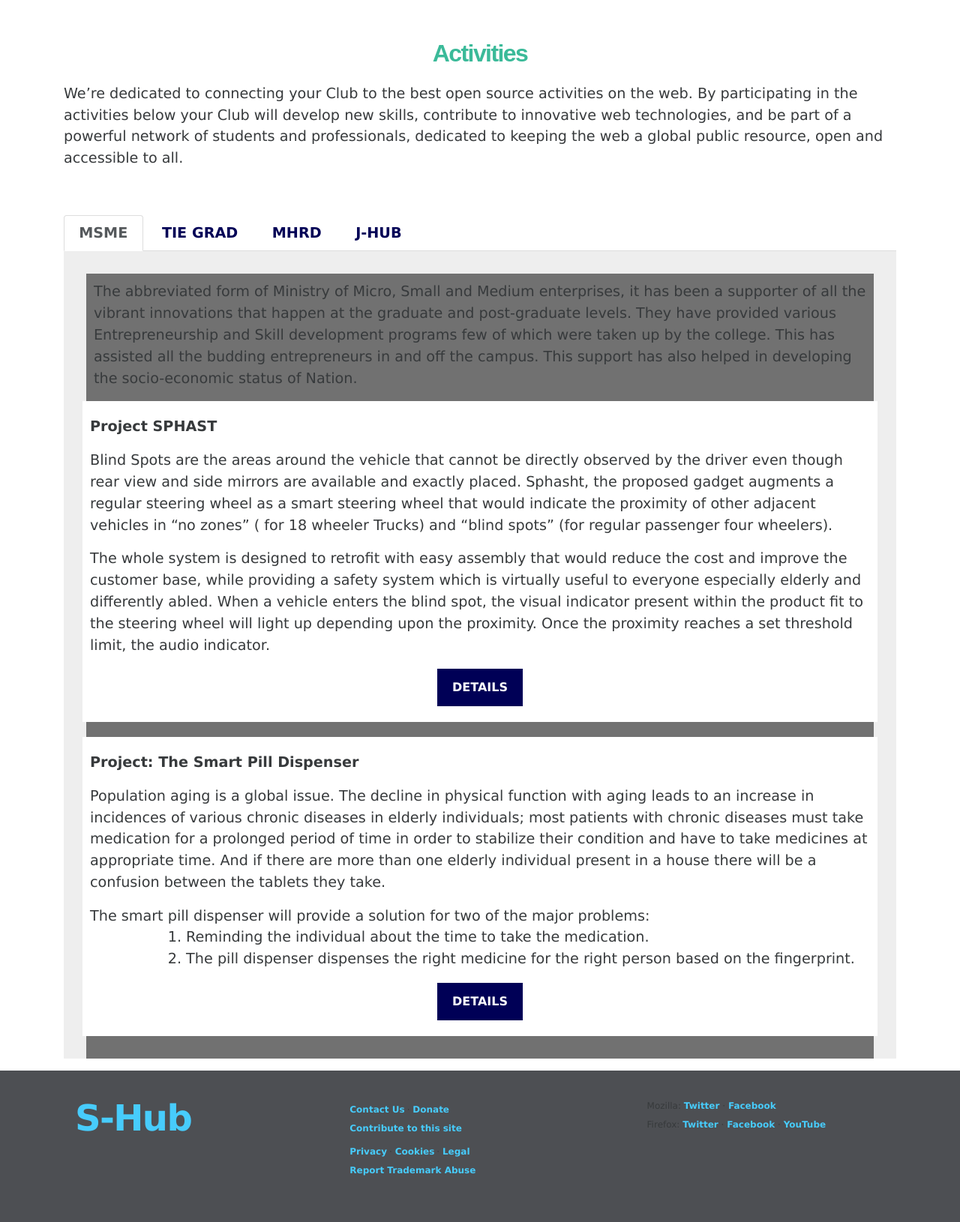
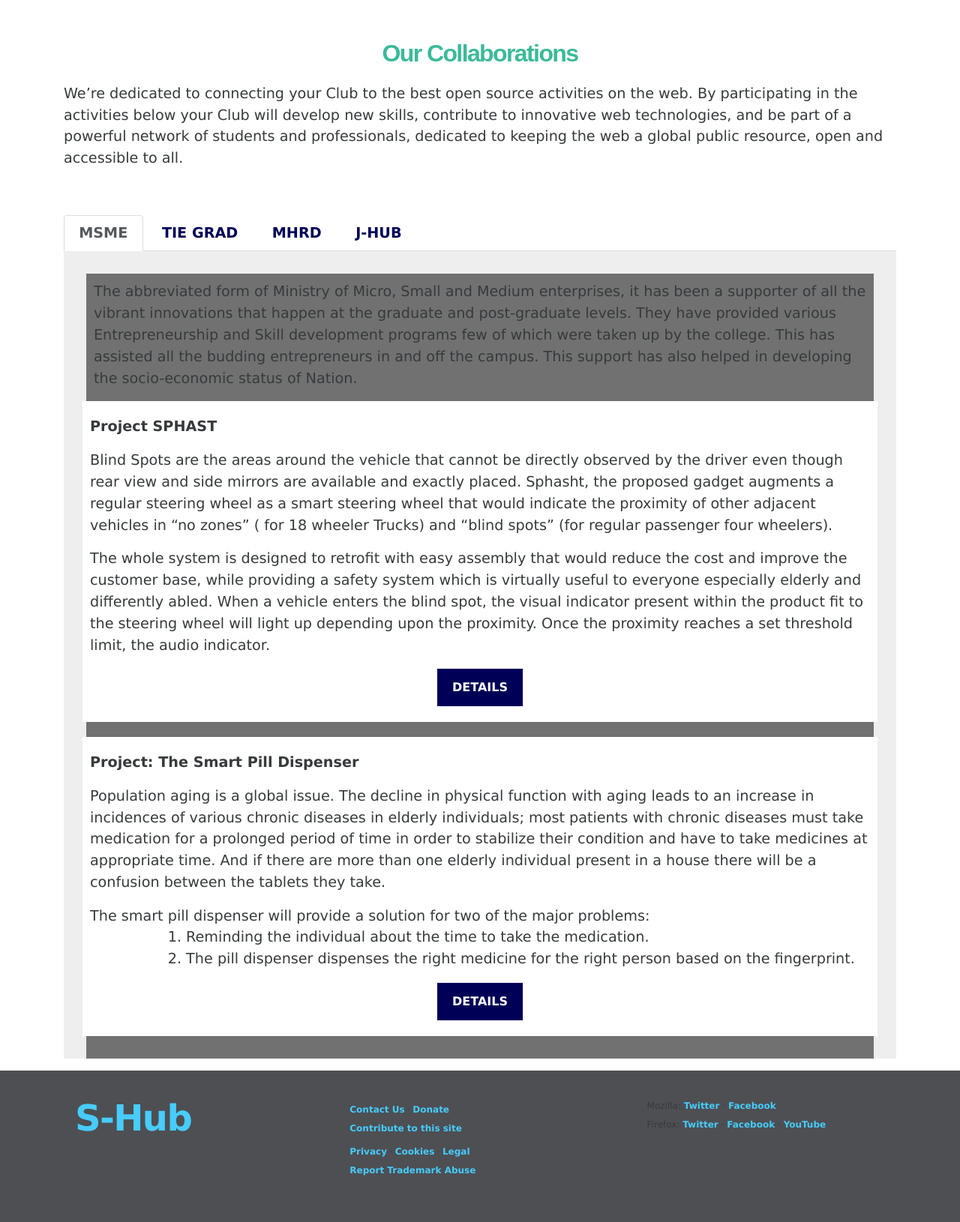
Before and after one commit to SNISTInnovationHub/snistinnovationhub.github.io, a Jekyll site: the page built from _pages/col.html, in a window 1280 px wide. Shown: the part 437-2067 px from the top of the page at 75% size. Built offline with Jekyll 4.4.1, drawn with Linux system fonts in a browser that asks for light colours; nearby versions of some CDN libraries; some web fonts are replaced; library files that are not in the unit come from our copies.

Commit message:
Update col.html

```diff
--- a/_pages/col.html
+++ b/_pages/col.html
@@ -4,7 +4,7 @@ title: "COLLABORATIONS"
 permalink: /col/
 ---
 
-<h3 id="activities">Activities</h3>
+<h3 id="activities">Our Collaborations</h3>
 <p>
 <strong>We’re dedicated to connecting your Club to the best open source activities on the web.</strong> By participating in the activities below your Club will develop new skills, contribute to innovative web technologies, and be part of a powerful network of students and professionals, dedicated to keeping the web a global public resource, open and accessible to all.
 </p>
```
